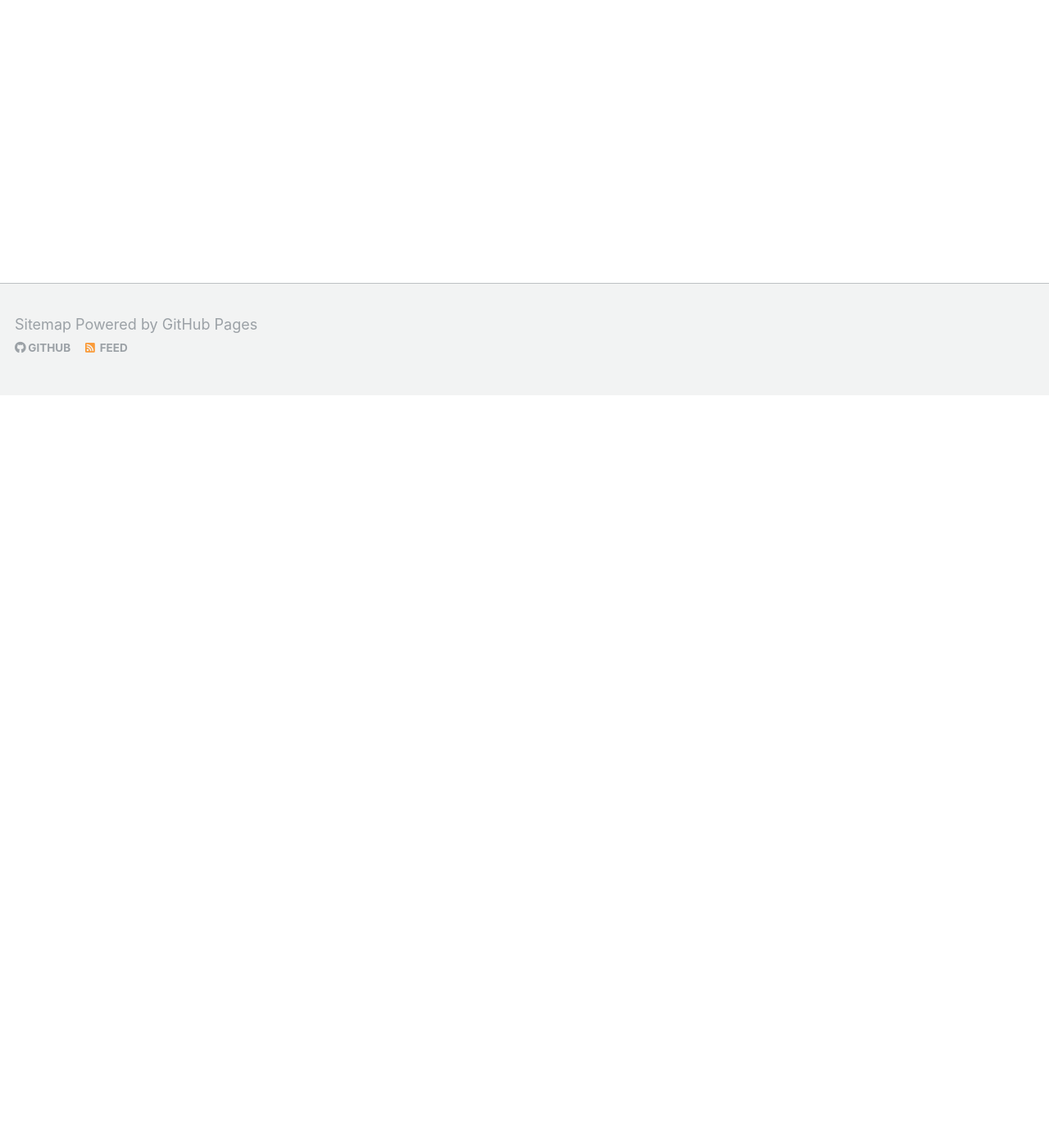
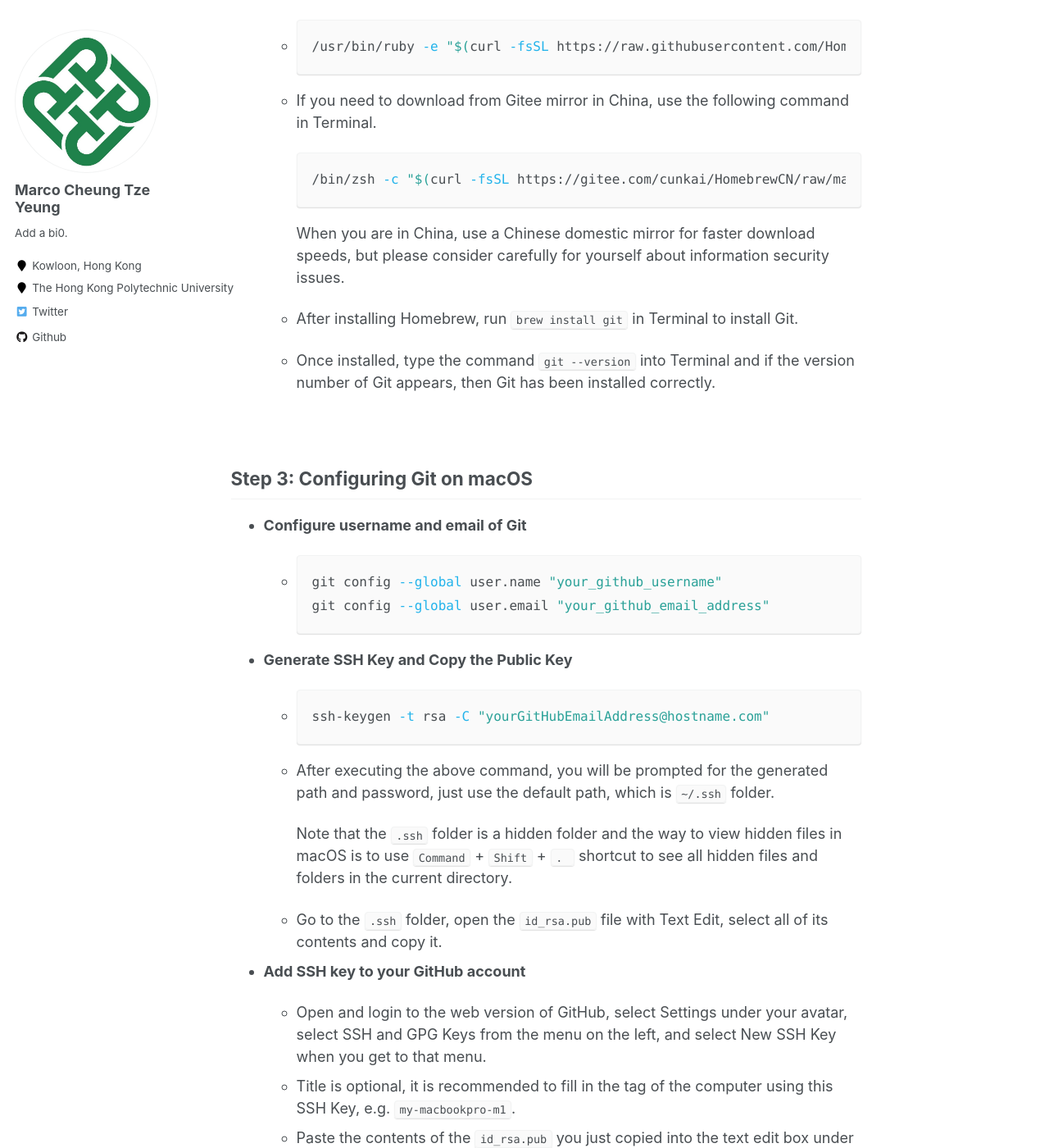
Before and after one commit to marc0cheung/marc0cheung.github.io, a Jekyll site: the page built from _documentation/doc-Use-Git-and-GitHub-macOS.md, in a window 1280 px wide and 1400 px high, scrolled down 918 px. Shown: the whole window at 82% size. Built offline with Jekyll 4.4.1, drawn with Linux system fonts in a browser that asks for light colours; some of the changed text lies outside the part shown.

Commit message:
Publish use-git-github-macOS

````diff
--- a/_documentation/doc-Use-Git-and-GitHub-macOS.md
+++ b/_documentation/doc-Use-Git-and-GitHub-macOS.md
@@ -13,8 +13,119 @@ tags:
 
 **Select Language**: English / [正體中文](https://marc0cheung.github.io/doc/2022/06/git-github-macOS-zhHK/) / [简体中文](https://marc0cheung.github.io/doc/2022/06/git-github-macOS-zhCN/)
 
+<br>
+
 ## Step 1: Sign up for a GitHub account
 
+Open [GitHub](https://www.github.com/) and Sign up an GitHub Account, well, you know how to do it.
 
+<br>
 
 ## Step 2: Download and Install Git to your macOS
+
+Open Terminal on your macOS，Enter `git --version` , if git version pops up, then your Mac is properly installed with Git. However, if git version doesn't pop up, you need to install Git as the following shows.
+
+- **Method A: Use Git Installer to install Git**
+
+  - Go to [Git Download for macOS](https://git-scm.com/download/mac) and download the installer of Git
+  - After installation, use `git --version` in Terminal, if git version pops up, then your Mac is properly installed with Git.
+
+- **Method B: Use Homebrew to install Git**
+
+  - Ensure that you can connect to the Internet without being blocked by the Great Firewall, enter the following command in Terminal.
+
+  - ```bash
+    /usr/bin/ruby -e "$(curl -fsSL https://raw.githubusercontent.com/Homebrew/install/master/install)"
+    ```
+
+  - If you need to download from Gitee mirror in China, use the following command in Terminal.
+
+    ```bash
+    /bin/zsh -c "$(curl -fsSL https://gitee.com/cunkai/HomebrewCN/raw/master/Homebrew.sh)"
+    ```
+
+    When you are in China, use a Chinese domestic mirror for faster download speeds, but please consider carefully for yourself about information security issues.
+
+  - After installing Homebrew, run `brew install git` in Terminal to install Git.
+
+  - Once installed, type the command `git --version` into Terminal and if the version number of Git appears, then Git has been installed correctly.
+
+<br>
+
+## Step 3: Configuring Git on macOS
+
+- **Configure username and email of Git**
+
+  - ```bash
+    git config --global user.name "your_github_username"
+    git config --global user.email "your_github_email_address"
+    ```
+
+- **Generate SSH Key and Copy the Public Key**
+
+  - ```bash
+    ssh-keygen -t rsa -C "yourGitHubEmailAddress@hostname.com"
+    ```
+
+  - After executing the above command, you will be prompted for the generated path and password, just use the default path, which is `~/.ssh` folder.
+
+    Note that the `.ssh` folder is a hidden folder and the way to view hidden files in macOS is to use `Command` + `Shift` + `. ` shortcut to see all hidden files and folders in the current directory.
+
+  - Go to the `.ssh` folder, open the `id_rsa.pub` file with Text Edit, select all of its contents and copy it.
+
+- **Add SSH key to your GitHub account**
+
+  - Open and login to the web version of GitHub, select Settings under your avatar, select SSH and GPG Keys from the menu on the left, and select New SSH Key when you get to that menu.
+  - Title is optional, it is recommended to fill in the tag of the computer using this SSH Key, e.g. `my-macbookpro-m1`.
+  - Paste the contents of the `id_rsa.pub` you just copied into the text edit box under "Key" and press Add SSH Key button.
+
+- **Verify SSH Connection**
+
+  - Open Terminal and run the command `ssh -T git@github.com`, be careful **NOT** to change the git@github.com at the end of the command.
+  - After executing the command, the terminal will ask you to enter the password you used to create the SSH Key, enter this password and press enter.
+  - When the terminal outputs the following result, it means that the connection has been established successfully.
+
+<div align="center"><img src="https://github.com/marc0cheung/marc0cheung.github.io/raw/main/_documentation/doc-Use-Git-and-GitHub-macOS-zhCN.assets/ssh_verification_success.png"  width="700px"></div>
+
+<br>
+
+## Step 4: _Git Push_ local files to your Repo
+
+- Start by creating a new repo on GitHub, or you can use your own repo.
+
+- To clone this Repo locally, execute the following code on the Terminal.
+
+  ```bash
+  git clone https://github.com/GithubUsername/Template.git
+  ```
+
+- Place the new files in the folder created after cloning
+
+- Use the `git status` command in the terminal to check the status of changes to your files.
+
+- ```bash
+  git status
+  // Use "." for committing all files to the repository, or you can replace "." with the name of the file to be committed
+  git add .
+  git commit -m "First Commit using macOS"
+  git push
+  ```
+
+- After executing `git push`, Terminal will ask you to enter your username and password for confirmation. The username is your GitHub account username, but the password is not your GitHub login password, but a key called a Personal Access Token, which you can apply on your GitHub personal settings following the instruction below.
+
+- After Enter your Personal Access Token of your GitHub Account, a git push is completed.
+
+- **Generate Personal Access Token**
+
+  - Starting in Dec 2021, GitHub will no longer allow users to link directly to GitHub using SSH, so you will need to request a Personal Access Token for your each computer linked to your github account instead of a password.
+
+    - In the GitHub web version, open Settings, go to Developer Settings at the bottom of the left-hand menu, select Personal Access Tokens, and choose Generate new token.
+
+    <div align="center"><img src="https://github.com/marc0cheung/marc0cheung.github.io/raw/main/_documentation/doc-Use-Git-and-GitHub-macOS-zhCN.assets/token_menu.png" width="700px" /></div>
+
+    - At this point, GitHub will ask you to enter your password to enter sudo mode.
+    - Name the new Token, tick the permissions, select the expiry date and press the Generate token button to get a Token.
+    - This token is the password that you need to enter when you run the Git Push command.
+    - Once entered this Token once during the first Commit & Push, the Token will **not** need to be entered again unless it expires. macOS will automatically store the Token in the Keychain. The Token can also be modified by accessing the Keychain.
+
+<div align="center"><img src="https://github.com/marc0cheung/marc0cheung.github.io/raw/main/_documentation/doc-Use-Git-and-GitHub-macOS-zhCN.assets/token_setting.png" width="700px" /></div>
````
Also changed, not shown: _documentation/doc-Use-Git-and-GitHub-macOS-zhCN.md (added, +131 -0 lines), _documentation/doc-Use-Git-and-GitHub-macOS-zhHK.md (added, +131 -0 lines), _documentation/doc-Use-Git-and-GitHub-macOS-zhCN.assets/ssh_verification_success.png (added), _documentation/doc-Use-Git-and-GitHub-macOS-zhCN.assets/token_menu.png (added), _documentation/doc-Use-Git-and-GitHub-macOS-zhCN.assets/token_setting.png (added), _documentation/doc-Use-Git-and-GitHub-macOS.assets/ssh_verification_success.png (added), _documentation/doc-Use-Git-and-GitHub-macOS.assets/token_menu.png (added), _documentation/doc-Use-Git-and-GitHub-macOS.assets/token_setting.png (added).
